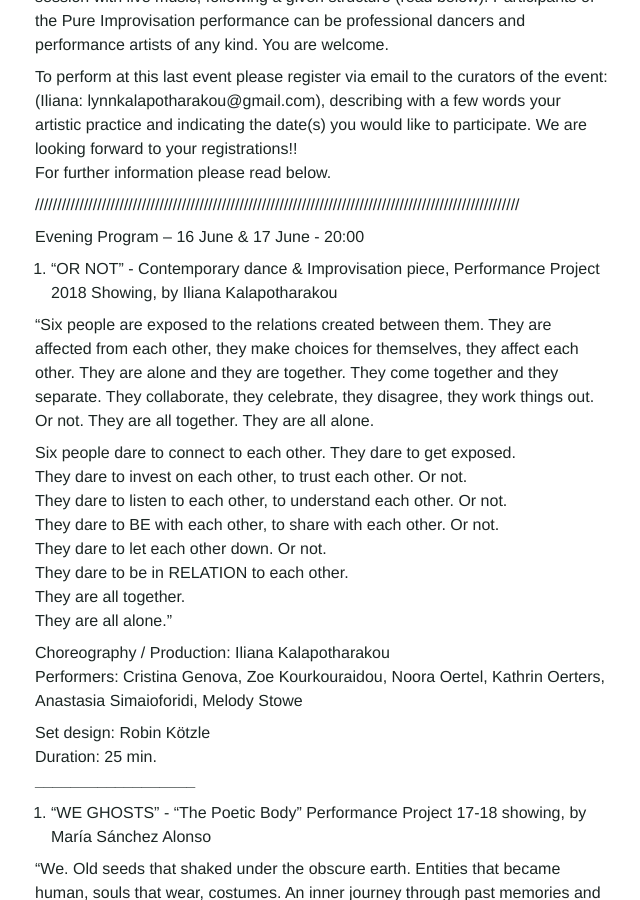
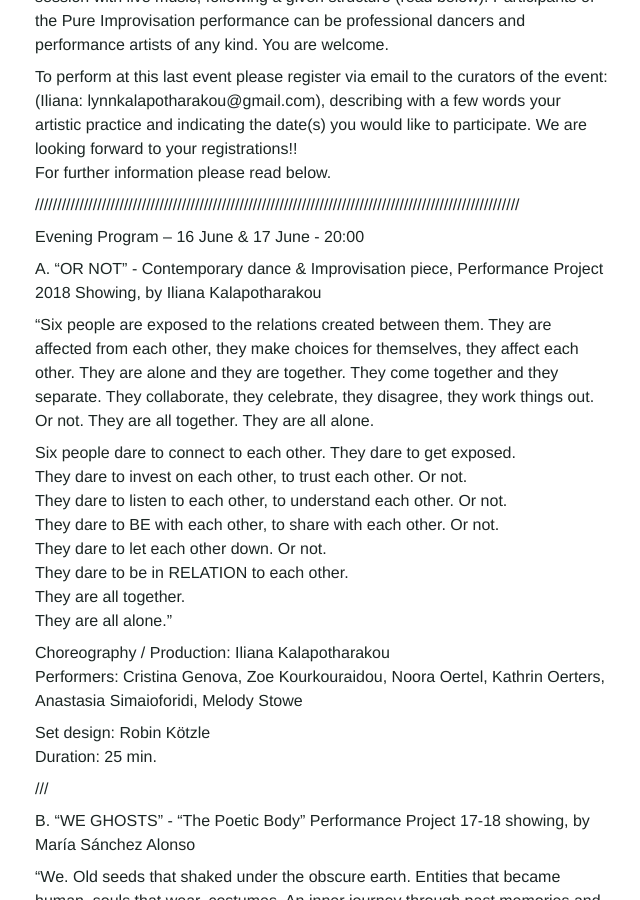
Before and after one commit to Kriesse/urbanraum, a Jekyll site: the page built from _events/2018-06-16-performance-project.md, in a window 1280 px wide and 900 px high, scrolled down 1053 px. Shown: the whole window, without its empty margins (317-957 px from the left). Built offline with Jekyll 4.4.1, drawn with Linux system fonts in a browser that asks for light colours; nearby versions of some CDN libraries; part of the change alters nothing that is shown; some of the changed text lies outside the part shown.

```diff
--- a/_events/2018-06-16-performance-project.md
+++ b/_events/2018-06-16-performance-project.md
@@ -36,7 +36,7 @@ description_en: |
 
   Evening Program – 16 June & 17 June - 20:00
 
-  1. "OR NOT" - Contemporary dance & Improvisation piece, Performance Project 2018 Showing, by Iliana Kalapotharakou
+  A. "OR NOT" - Contemporary dance & Improvisation piece, Performance Project 2018 Showing, by Iliana Kalapotharakou
 
   "Six people are exposed to the relations created between them. They are affected from each other, they make choices for themselves, they affect each other. They are alone and they are together. They come together and they separate. They collaborate, they celebrate, they disagree, they work things out. Or not. They are all together. They are all alone.
 
@@ -54,10 +54,11 @@ description_en: |
 
   Set design: Robin Kötzle
   Duration: 25 min.
-  ______________________________________________________
+
+  ///
 
 
-  2. "WE GHOSTS" - "The Poetic Body" Performance Project 17-18 showing, by María Sánchez Alonso
+  B. "WE GHOSTS" - "The Poetic Body" Performance Project 17-18 showing, by María Sánchez Alonso
 
   “We. Old seeds that shaked under the obscure earth. Entities that became human, souls that wear, costumes. An inner journey through past memories and forgotten gestures. Those that we were. Those that had been. Love and care. Dust and desire, knitted with matter and space, in a scream, or a call, for depth; Visiting the broken landscapes of the past, we enter zero, acknowledging each other, acknowledging that this is just another skin we carry. Blind like ghosts that belong to other places, pure like nature, present, like the body.”
 
@@ -67,12 +68,12 @@ description_en: |
 
   Set design: Robin Kötzle
   Duration: 20 min
-  ______________________________________________________
 
+  ///
 
   (15 min Intermission) – Drinks at the bar available to be purchased.
 
-  ______________________________________________________
+  ///
 
 
   3. "PURE IMPROVISATION PERFORMANCE"
```
